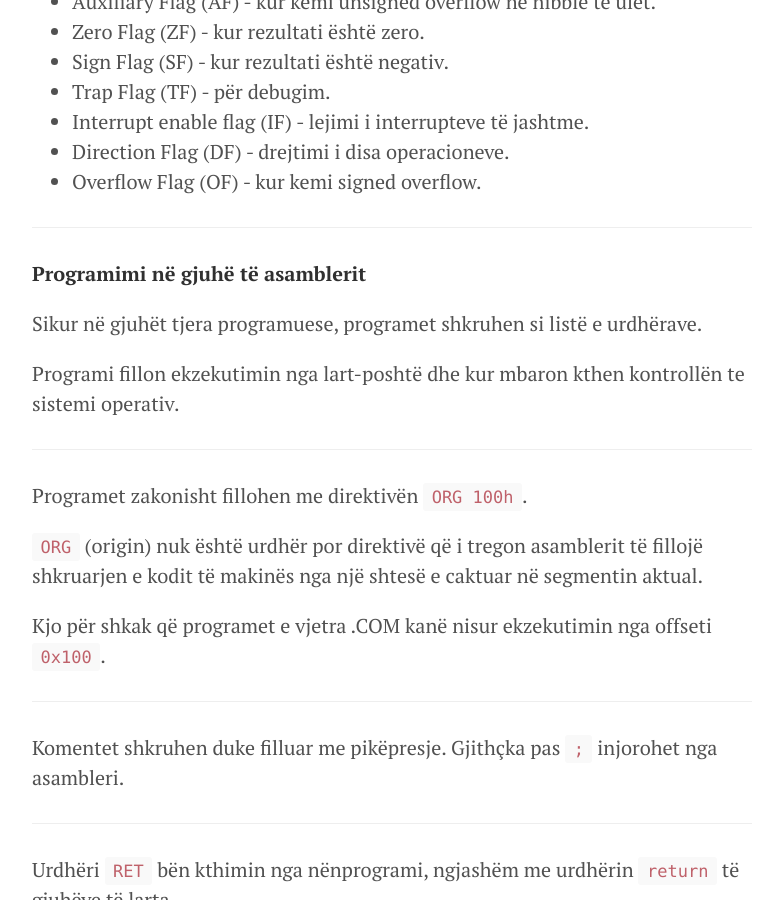
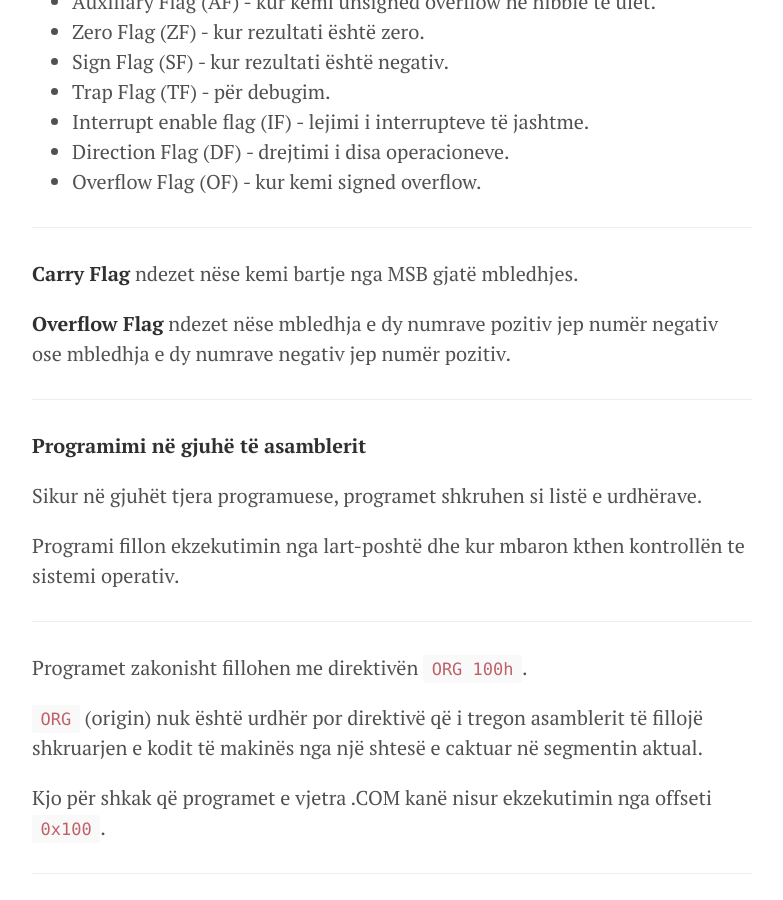
Before and after one commit to edongashi/edongashi.github.io, a Jekyll site: the page built from lendet/arkitektura-kompjutereve/java5.md, in a window 1280 px wide and 900 px high, scrolled down 7530 px. Shown: the whole window, without its empty margins (248-1031 px from the left). Built offline with Jekyll 4.4.1, drawn with Linux system fonts in a browser that asks for light colours; our own code applies the rules of GitHub Pages for plain Markdown files; formulas are drawn with MathJax 3.

Commit message:
sqarime overflow/carry

```diff
--- a/lendet/arkitektura-kompjutereve/java5.md
+++ b/lendet/arkitektura-kompjutereve/java5.md
@@ -225,6 +225,12 @@ Relacionet speciale:
 
 ---
 
+**Carry Flag** ndezet nëse kemi bartje nga MSB gjatë mbledhjes.
+
+**Overflow Flag** ndezet nëse mbledhja e dy numrave pozitiv jep numër negativ ose mbledhja e dy numrave negativ jep numër pozitiv.
+
+---
+
 **Programimi në gjuhë të asamblerit**
 
 Sikur në gjuhët tjera programuese, programet shkruhen si listë e urdhërave.
```
